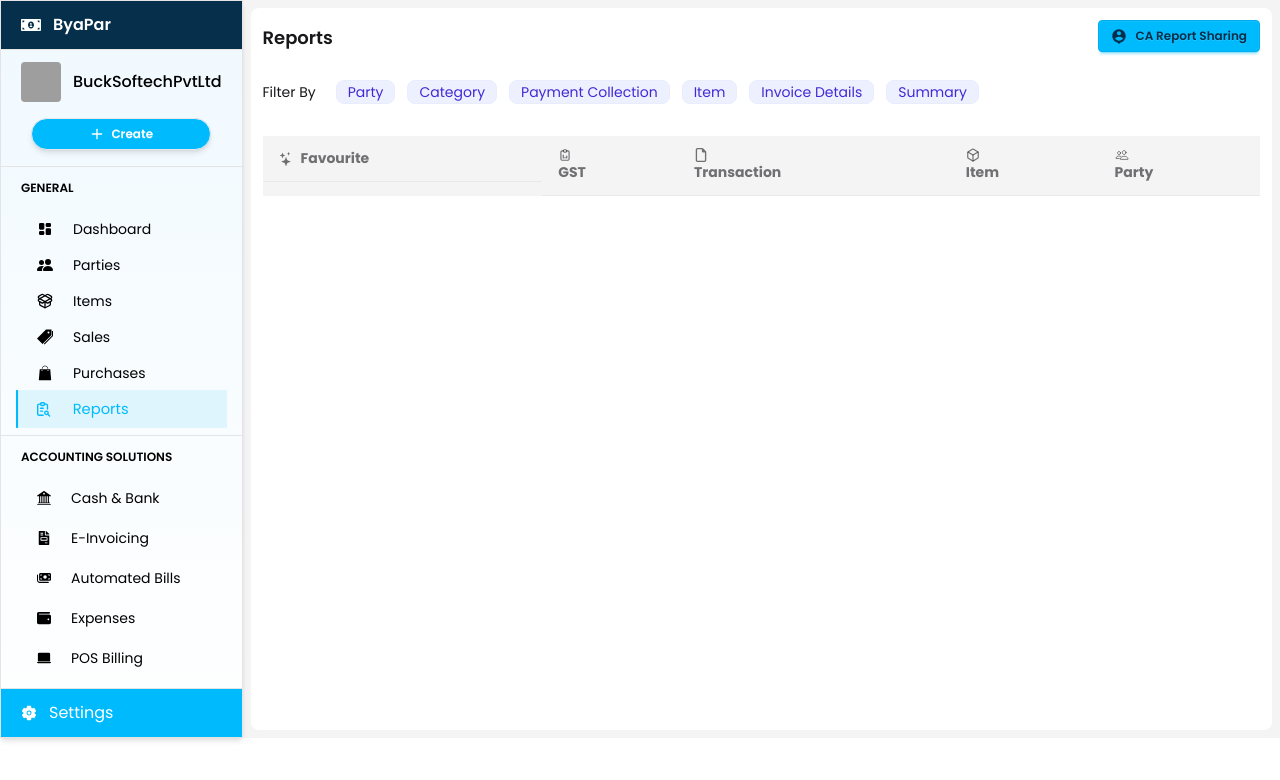
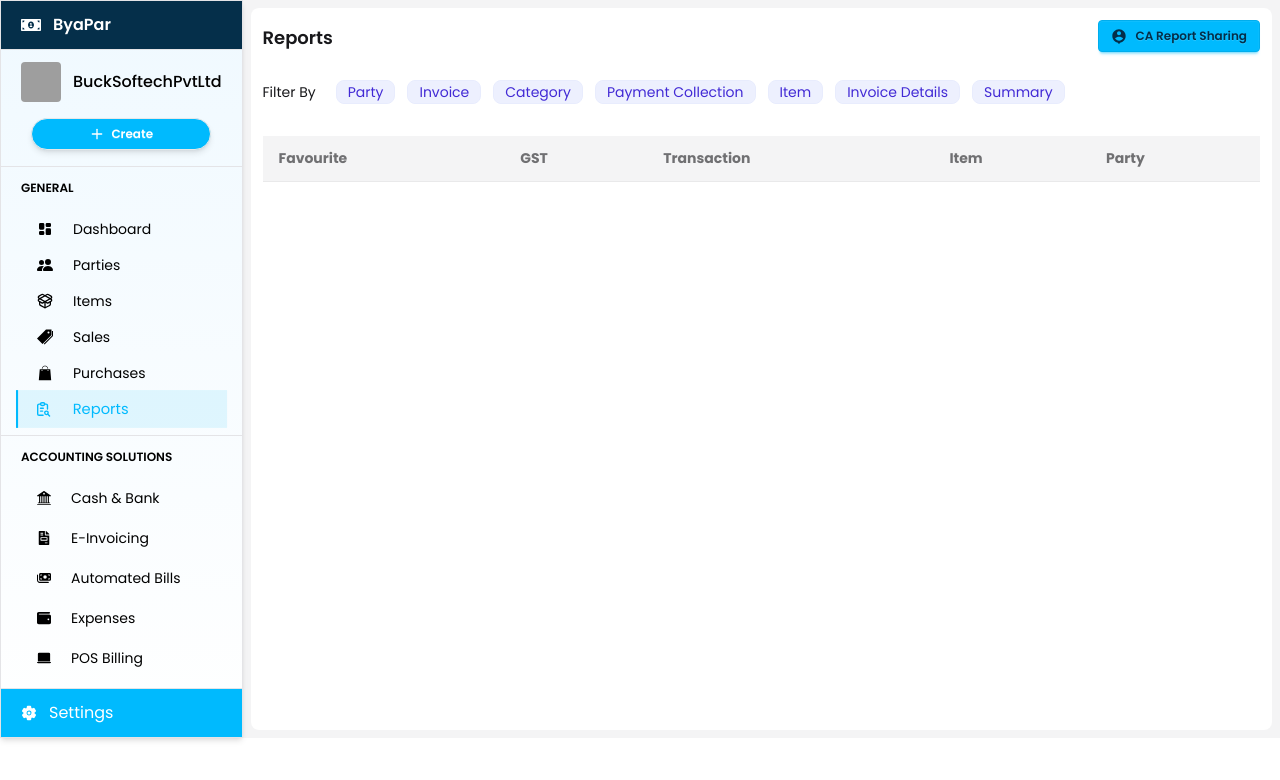
Before and after one commit to Bucksoft/Byapar, a React (Vite) app in the folder frontend/: page /dashboard/reports in a window 1280 px wide. Shown: the top 780 px of the page. Built offline with nearby package versions, Linux system fonts and the light colour scheme; grey boxes are pictures that could not be loaded.

Commit message:
Animated Dashboard pages and created Dashboard POS page

```diff
--- a/frontend/src/App.jsx
+++ b/frontend/src/App.jsx
@@ -12,6 +12,7 @@ import DashboardEInvoicing from "./pages/DashboardEInvoicing";
 import DashboardExpenses from "./pages/DashboardExpenses";
 import DashboardCashAndBank from "./pages/DashboardCashAndBank";
 import DashboardBills from "./pages/DashboardBills";
+import DashboardPOS from "./pages/DashboardPOS";
 
 function App() {
   return (
@@ -39,6 +40,7 @@ function App() {
             element={<DashboardCashAndBank />}
           />
           <Route path="/dashboard/bills" element={<DashboardBills />} />
+          <Route path="/dashboard/pos" element={<DashboardPOS />} />
         </Route>
       </Routes>
     </>
--- a/frontend/src/components/DashboardNavbar.jsx
+++ b/frontend/src/components/DashboardNavbar.jsx
@@ -1,10 +1,24 @@
-import React from "react";
 import { IoSettingsOutline } from "react-icons/io5";
 import { TbReportSearch } from "react-icons/tb";
+import { motion } from "framer-motion";
 
 const DashboardNavbar = ({ title }) => {
   return (
-    <div className="flex items-center justify-between">
+    <motion.div
+      initial={{
+        opacity: 0,
+        translateY: -100,
+      }}
+      animate={{
+        opacity: 1,
+        translateY: 0,
+      }}
+      transition={{
+        ease: "easeInOut",
+        duration: 0.3,
+      }}
+      className="flex items-center justify-between"
+    >
       <h2 className="font-semibold text-lg">{title}</h2>
 
       {/* Reports dropdown */}
@@ -37,7 +51,7 @@ const DashboardNavbar = ({ title }) => {
           />
         </button>
       </div>
-    </div>
+    </motion.div>
   );
 };
 
--- a/frontend/src/lib/dashboardPartiesCards.jsx
+++ b/frontend/src/lib/dashboardPartiesCards.jsx
@@ -11,14 +11,14 @@ export const dashboardPartiesCardDetails = [
   },
   {
     id: 2,
-    icon: <BadgeIndianRupee size={14}/>,
+    icon: <BadgeIndianRupee size={14} />,
     label: "To Collect",
     value: "1",
     color: "error",
   },
   {
     id: 3,
-    icon: <BadgeIndianRupee size={14}/>,
+    icon: <BadgeIndianRupee size={14} />,
     label: "To Pay",
     value: "1",
     color: "primary",
--- a/frontend/src/pages/DashboardEInvoicing.jsx
+++ b/frontend/src/pages/DashboardEInvoicing.jsx
@@ -77,7 +77,7 @@ const DashboardEInvoicing = () => {
                     src={detail.img}
                     alt="invoDel"
                     width={250}
-                    className=""
+                    loading="lazy"
                   />
                 </div>
                 <p className="mt-4 p-3 text-slate-600 border-t w-full text-sm border-t-zinc-200 text-center pt-2">
--- a/frontend/src/pages/DashboardItemsPage.jsx
+++ b/frontend/src/pages/DashboardItemsPage.jsx
@@ -1,13 +1,12 @@
 import DashboardNavbar from "../components/DashboardNavbar";
 import { Plus, Search } from "lucide-react";
 import { FaIndianRupeeSign } from "react-icons/fa6";
-import { AiOutlineStock } from "react-icons/ai";
-import { BsFillBoxSeamFill } from "react-icons/bs";
 import { LuPackageSearch } from "react-icons/lu";
 import no_items from "../assets/no_items.jpg";
 import { PiMicrosoftExcelLogoFill } from "react-icons/pi";
-import { dashboardPartiesCardDetails } from "../lib/dashboardPartiesCards";
 import { dashboardItemsCardDetails } from "../lib/dashboardItemCards";
+import { motion } from "framer-motion";
+import { container, dashboardLinksItems } from "../components/Sidebar";
 
 const DashboardItemsPage = () => {
   return (
@@ -15,9 +14,15 @@ const DashboardItemsPage = () => {
       <div className="h-full w-full bg-white rounded-lg p-3">
         <DashboardNavbar title={"Items"} />
 
-        <section className="grid grid-cols-2 gap-2 ">
+        <motion.section
+          variants={container}
+          initial="hidden"
+          animate="show"
+          className="grid grid-cols-2 gap-2 "
+        >
           {dashboardItemsCardDetails?.map((details) => (
-            <div
+            <motion.div
+              variants={dashboardLinksItems}
               key={details.id}
               className={`border rounded-md p-3 mt-5 shadow-md border-${details.color} bg-${details.color}/10 hover:-translate-y-1 transition-all ease-in-out duration-200 cursor-pointer`}
             >
@@ -30,11 +35,25 @@ const DashboardItemsPage = () => {
                 )}
                 1
               </span>
-            </div>
+            </motion.div>
           ))}
-        </section>
+        </motion.section>
 
-        <div className="flex items-center justify-between mt-8 ">
+        <motion.div
+          initial={{
+            opacity: 0,
+            scaleY: 0,
+          }}
+          animate={{
+            opacity: 1,
+            scaleY: 1,
+          }}
+          transition={{
+            ease: "easeInOut",
+            duration: 0.2,
+          }}
+          className="flex items-center justify-between mt-8 "
+        >
           <div className="flex items-center gap-2">
             <label className="input">
               <Search size={16} className="text-zinc-400" />
@@ -50,9 +69,24 @@ const DashboardItemsPage = () => {
               <Plus size={14} /> Create Item
             </button>
           </div>
-        </div>
+        </motion.div>
 
-        <div className="flex items-center justify-center  flex-col">
+        <motion.div
+          initial={{
+            opacity: 0,
+            scale: 0,
+          }}
+          animate={{
+            opacity: 1,
+            scale: 1,
+          }}
+          transition={{
+            ease:'easeInOut',
+            duration:0.2,
+            delay:0.2
+          }}
+          className="flex items-center justify-center  flex-col"
+        >
           <img src={no_items} alt="no_items" width={250} />
           <h3 className="font-semibold">Add all your Items at once!</h3>
           <p className="text-zinc-500 text-xs">
@@ -62,7 +96,7 @@ const DashboardItemsPage = () => {
             {" "}
             <PiMicrosoftExcelLogoFill size={15} /> Add Items with Excel
           </button>
-        </div>
+        </motion.div>
       </div>
     </main>
   );
--- /dev/null
+++ b/frontend/src/pages/DashboardPOS.jsx
@@ -0,0 +1,5 @@
+const DashboardPOS = () => {
+  return <div>POS</div>;
+};
+
+export default DashboardPOS;
--- a/frontend/src/pages/DashboardReportPage.jsx
+++ b/frontend/src/pages/DashboardReportPage.jsx
@@ -1,70 +1,111 @@
-import React from "react";
-import { BsStars } from "react-icons/bs";
-import { FaFile, FaRegFile } from "react-icons/fa6";
-import { LuBox } from "react-icons/lu";
 import { RiAccountPinCircleFill } from "react-icons/ri";
-import { TbReportAnalytics } from "react-icons/tb";
-import { IoPeopleOutline } from "react-icons/io5";
+import { motion } from "framer-motion";
+import { container, dashboardLinksItems } from "../components/Sidebar";
+
+const badges = [
+  {
+    id: 1,
+    label: "Party",
+  },
+  {
+    id: 2,
+    label: "Invoice",
+  },
+  {
+    id: 3,
+    label: "Category",
+  },
+  {
+    id: 4,
+    label: "Payment Collection",
+  },
+  {
+    id: 5,
+    label: "Item",
+  },
+  {
+    id: 6,
+    label: "Invoice Details",
+  },
+  {
+    id: 7,
+    label: "Summary",
+  },
+];
+
 const DashboardReportPage = () => {
   return (
     <main className="h-full p-2">
       <div className="h-full w-full bg-white rounded-lg p-3">
         {/* header */}
-        <div className="flex items-center justify-between ">
+        <motion.div
+          initial={{
+            opacity: 0,
+            translateY: -100,
+          }}
+          animate={{
+            opacity: 1,
+            translateY: 0,
+          }}
+          transition={{
+            ease: "easeInOut",
+            duration: 0.3,
+          }}
+          className="flex items-center justify-between "
+        >
           <h1 className="font-semibold text-lg mt-1">Reports</h1>
           <button className="btn btn-sm btn-info flex items-center gap-2">
             {" "}
             <RiAccountPinCircleFill size={16} /> CA Report Sharing
           </button>
-        </div>
+        </motion.div>
 
         <div className="mt-7 text-sm flex items-center gap-5">
           <h2>Filter By</h2>
-          <div className="flex gap-3">
-            <div className="badge badge-soft badge-primary cursor-pointer">
-              Party
-            </div>
-            <div className="badge badge-soft badge-primary cursor-pointer">
-              Category
-            </div>
-            <div className="badge badge-soft badge-primary cursor-pointer">
-              Payment Collection
-            </div>
-            <div className="badge badge-soft badge-primary cursor-pointer">
-              Item
-            </div>
-            <div className="badge badge-soft badge-primary cursor-pointer">
-              Invoice Details
-            </div>
-            <div className="badge badge-soft badge-primary cursor-pointer">
-              Summary
-            </div>
-          </div>
+          <motion.div
+            variants={container}
+            initial="hidden"
+            animate="show"
+            className="flex gap-3"
+          >
+            {badges?.map((badge) => (
+              <motion.div
+                variants={dashboardLinksItems}
+                className="badge badge-soft badge-primary cursor-pointer"
+              >
+                {badge.label}
+              </motion.div>
+            ))}
+          </motion.div>
         </div>
 
-        <table className="table mt-8">
+        <motion.table
+          initial={{
+            opacity: 0,
+            translateY: 100,
+          }}
+          animate={{
+            opacity: 1,
+            translateY: 0,
+          }}
+          transition={{
+            ease: "easeInOut",
+            duration: 0.2,
+            delay: 0.4,
+          }}
+          className="table mt-8"
+        >
           {/* head */}
           <thead>
             <tr className="bg-zinc-100">
-              <th className="flex items-center gap-2">
-                <BsStars /> Favourite
-              </th>
-              <th>
-                <TbReportAnalytics /> GST
-              </th>
-              <th>
-                <FaRegFile /> Transaction
-              </th>
-              <th>
-                <LuBox /> Item
-              </th>
-              <th>
-                <IoPeopleOutline />
-                Party
-              </th>
+              <th>Favourite</th>
+              <th>GST</th>
+              <th>Transaction</th>
+              <th>Item</th>
+              <th>Party</th>
             </tr>
           </thead>
-        </table>
+        </motion.table>
       </div>
     </main>
   );
```
Also changed, not shown: frontend/src/pages/DashboardPartiesPage.jsx (+77 -17 lines), frontend/src/pages/DashboardPurchasesPage.jsx (+52 -12 lines), frontend/src/pages/DashboardSalesPage.jsx (+53 -13 lines).
